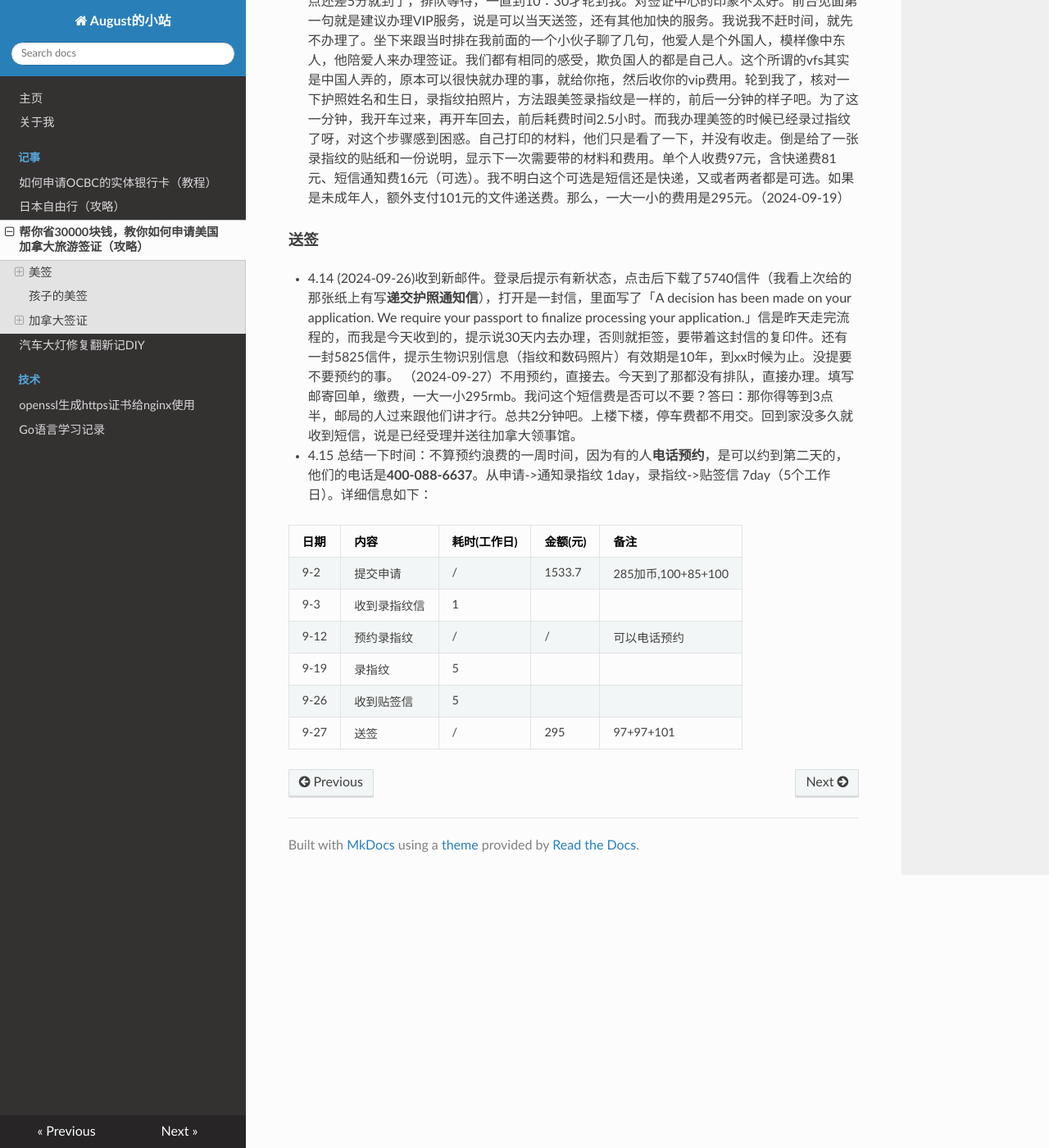
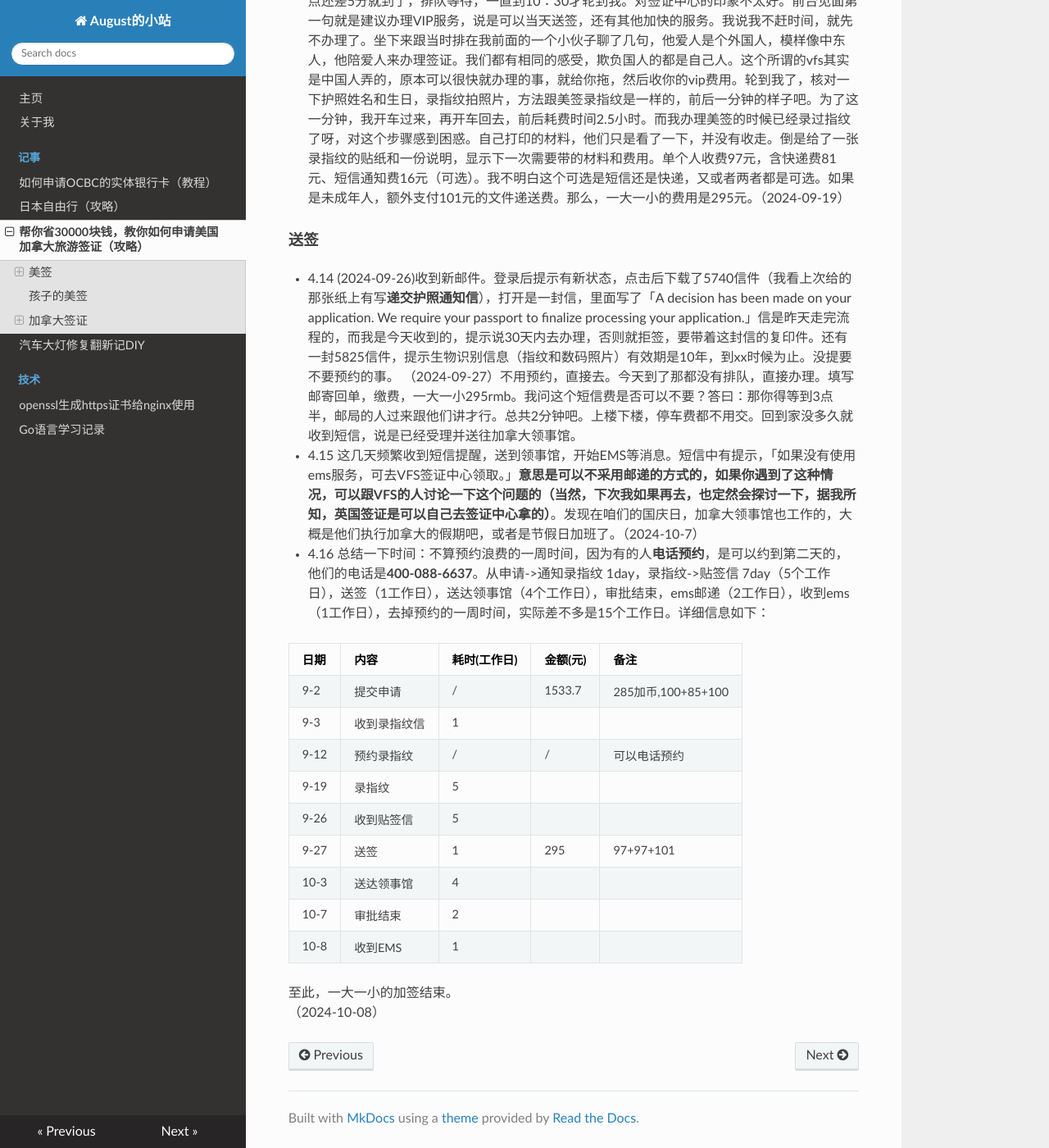
Before and after one commit to ee4ga9d/my-project, an MkDocs documentation site: the page built from docs/2024/08/30.md, in a window 1280 px wide and 1400 px high, scrolled down 6013 px. Shown: the whole window at 82% size. Built offline with MkDocs 1.6.1, drawn with Linux system fonts in a browser that asks for light colours; nearby versions of some CDN libraries.

Commit message:
Canada-Visa

```diff
--- a/docs/2024/08/30.md
+++ b/docs/2024/08/30.md
@@ -114,7 +114,8 @@
 * 4.13 今天（2024-09-19）去录指纹了，通过所谓的VFS预约的今天。预约的是10：15，我是10点还差5分就到了，排队等待，一直到10：30才轮到我。对签证中心的印象不太好。前台见面第一句就是建议办理VIP服务，说是可以当天送签，还有其他加快的服务。我说我不赶时间，就先不办理了。坐下来跟当时排在我前面的一个小伙子聊了几句，他爱人是个外国人，模样像中东人，他陪爱人来办理签证。我们都有相同的感受，欺负国人的都是自己人。这个所谓的vfs其实是中国人弄的，原本可以很快就办理的事，就给你拖，然后收你的vip费用。轮到我了，核对一下护照姓名和生日，录指纹拍照片，方法跟美签录指纹是一样的，前后一分钟的样子吧。为了这一分钟，我开车过来，再开车回去，前后耗费时间2.5小时。而我办理美签的时候已经录过指纹了呀，对这个步骤感到困惑。自己打印的材料，他们只是看了一下，并没有收走。倒是给了一张录指纹的贴纸和一份说明，显示下一次需要带的材料和费用。单个人收费97元，含快递费81元、短信通知费16元（可选）。我不明白这个可选是短信还是快递，又或者两者都是可选。如果是未成年人，额外支付101元的文件递送费。那么，一大一小的费用是295元。（2024-09-19）
 #### 送签
 * 4.14 (2024-09-26)收到新邮件。登录后提示有新状态，点击后下载了5740信件（我看上次给的那张纸上有写**递交护照通知信**），打开是一封信，里面写了「A decision has been made on your application. We require your passport to finalize processing your application.」信是昨天走完流程的，而我是今天收到的，提示说30天内去办理，否则就拒签，要带着这封信的复印件。还有一封5825信件，提示生物识别信息（指纹和数码照片）有效期是10年，到xx时候为止。没提要不要预约的事。 （2024-09-27）不用预约，直接去。今天到了那都没有排队，直接办理。填写邮寄回单，缴费，一大一小295rmb。我问这个短信费是否可以不要？答曰：那你得等到3点半，邮局的人过来跟他们讲才行。总共2分钟吧。上楼下楼，停车费都不用交。回到家没多久就收到短信，说是已经受理并送往加拿大领事馆。
-* 4.15 总结一下时间：不算预约浪费的一周时间，因为有的人**电话预约**，是可以约到第二天的，他们的电话是**400-088-6637**。从申请->通知录指纹 1day，录指纹->贴签信 7day（5个工作日）。详细信息如下：
+* 4.15 这几天频繁收到短信提醒，送到领事馆，开始EMS等消息。短信中有提示，「如果没有使用ems服务，可去VFS签证中心领取。」**意思是可以不采用邮递的方式的，如果你遇到了这种情况，可以跟VFS的人讨论一下这个问题的（当然，下次我如果再去，也定然会探讨一下，据我所知，英国签证是可以自己去签证中心拿的）**。发现在咱们的国庆日，加拿大领事馆也工作的，大概是他们执行加拿大的假期吧，或者是节假日加班了。（2024-10-7）
+* 4.16 总结一下时间：不算预约浪费的一周时间，因为有的人**电话预约**，是可以约到第二天的，他们的电话是**400-088-6637**。从申请->通知录指纹 1day，录指纹->贴签信 7day（5个工作日），送签（1工作日），送达领事馆（4个工作日），审批结束，ems邮递（2工作日），收到ems（1工作日），去掉预约的一周时间，实际差不多是15个工作日。详细信息如下：
 
 | 日期 | 内容 |耗时(工作日)|金额(元)|备注|
 | --- | ----------- |--- |--|--|
@@ -123,4 +124,10 @@
 | 9-12 | 预约录指纹 |/|/|可以电话预约|
 | 9-19 |录指纹 | 5|
 | 9-26 |收到贴签信 | 5|
-| 9-27 |送签 |/|295|97+97+101|
+| 9-27 |送签 |1|295|97+97+101|
+|10-3|送达领事馆|4| |
+|10-7|审批结束|2| |
+|10-8|收到EMS|1| |
+
+至此，一大一小的加签结束。
+（2024-10-08）
```
